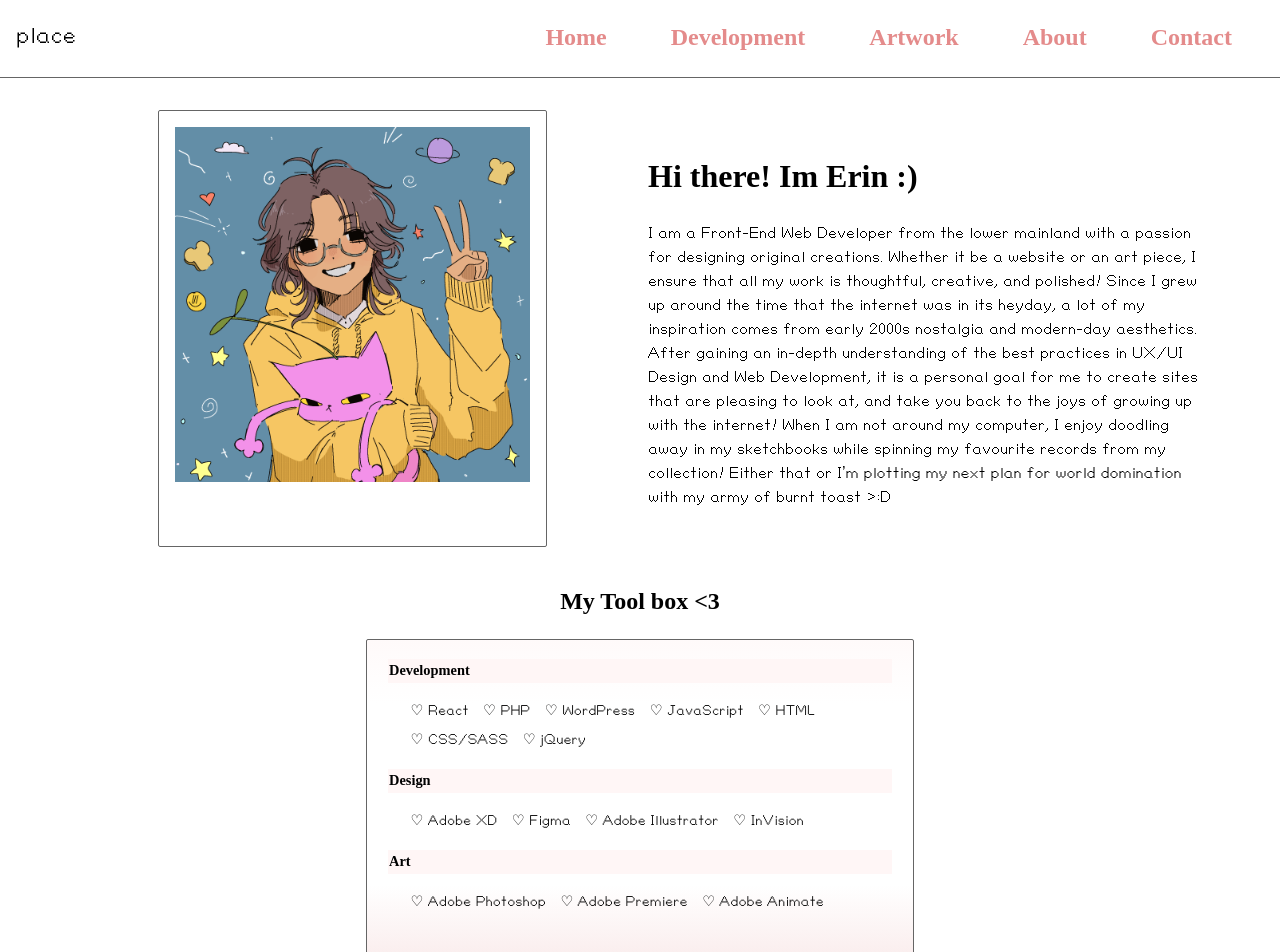
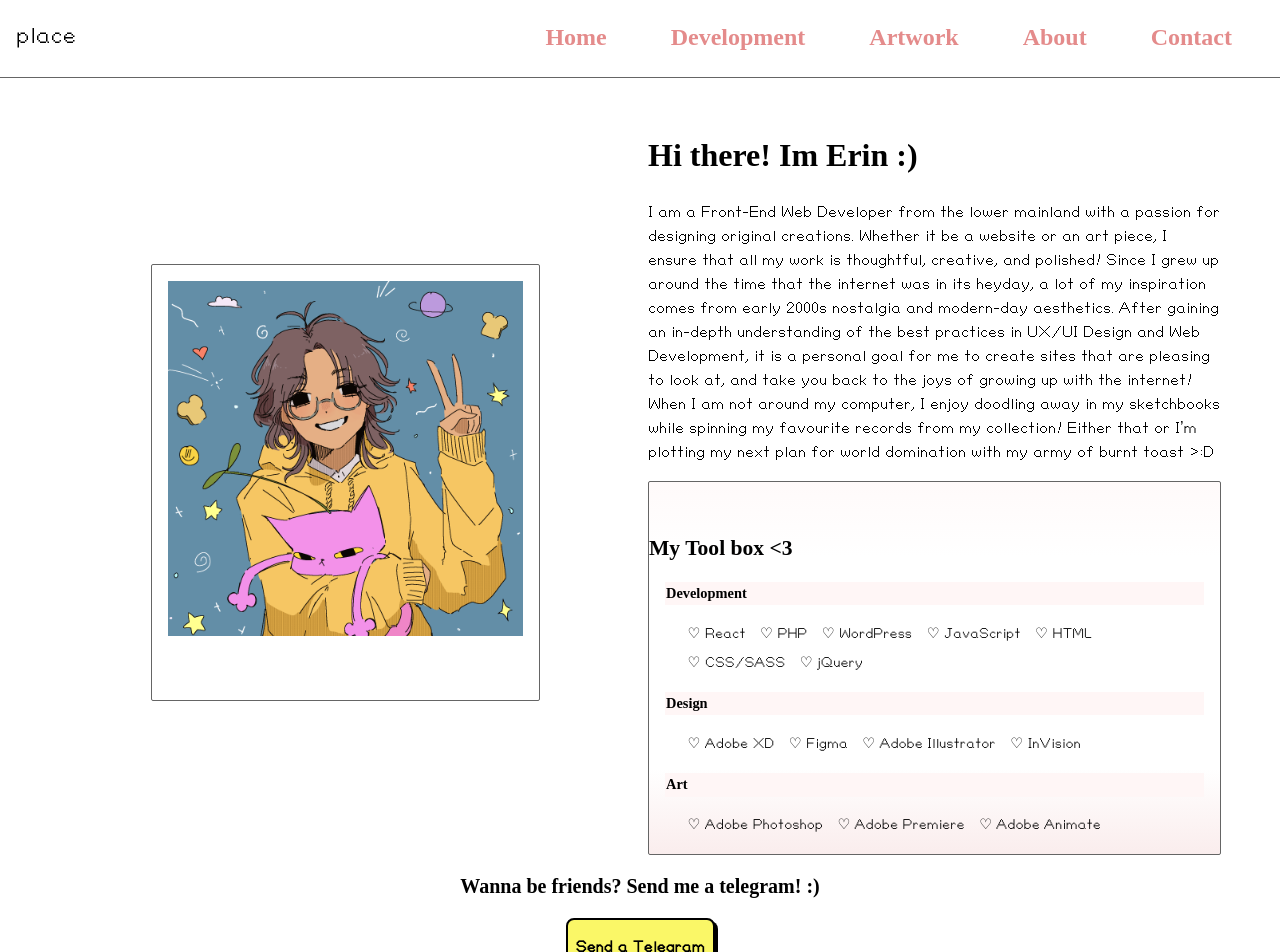
Before and after one commit to erindavid03/portfolio-site, a React (Create React App) app: page /about in a window 1280 px wide. Shown: the top 952 px of the page. Built offline with nearby package versions, Linux system fonts and the light colour scheme.

Commit message:
change about page layout

```diff
--- a/src/components/pages/AboutPage.js
+++ b/src/components/pages/AboutPage.js
@@ -15,11 +15,8 @@ function AboutPage() {
               After gaining an in-depth understanding of the best practices in UX/UI Design and Web Development, it is a personal goal for me to create sites that are pleasing to look at, and take you back to the joys of growing up with the internet!
               When I am not around my computer, I enjoy doodling away in my sketchbooks while spinning my favourite records from my collection! Either that or I’m plotting my next plan for world domination with my army of burnt toast {'>:D'}
             </p>
-          </div>
-        </div>
-      </section>
 
-      <section>
+            <section className='toolbox'>
               <h2>My Tool box {'<3'}</h2>
               <div>
                 <article>
@@ -56,6 +53,10 @@ function AboutPage() {
                 </article>
               </div>
             </section>
+
+          </div>
+        </div>
+      </section>
     </div>
   </>
   )
--- a/src/styles/components/pages/_aboutPage.scss
+++ b/src/styles/components/pages/_aboutPage.scss
@@ -30,16 +30,14 @@
         }
     }
 
-   section:nth-child(2) div{
-        padding: 5px;
+   .toolbox{
+        padding: 2rem 0;
         background: $gradient;
         border: 1px solid #656565;
         border-radius: 2px;
         font-size: .9em;
         height: 308px;
         overflow: auto;
-        max-width: 536px;
-        margin: 0 auto;
 
 
         ul{
```
Lines whose indentation alone changed are shown as unchanged.
